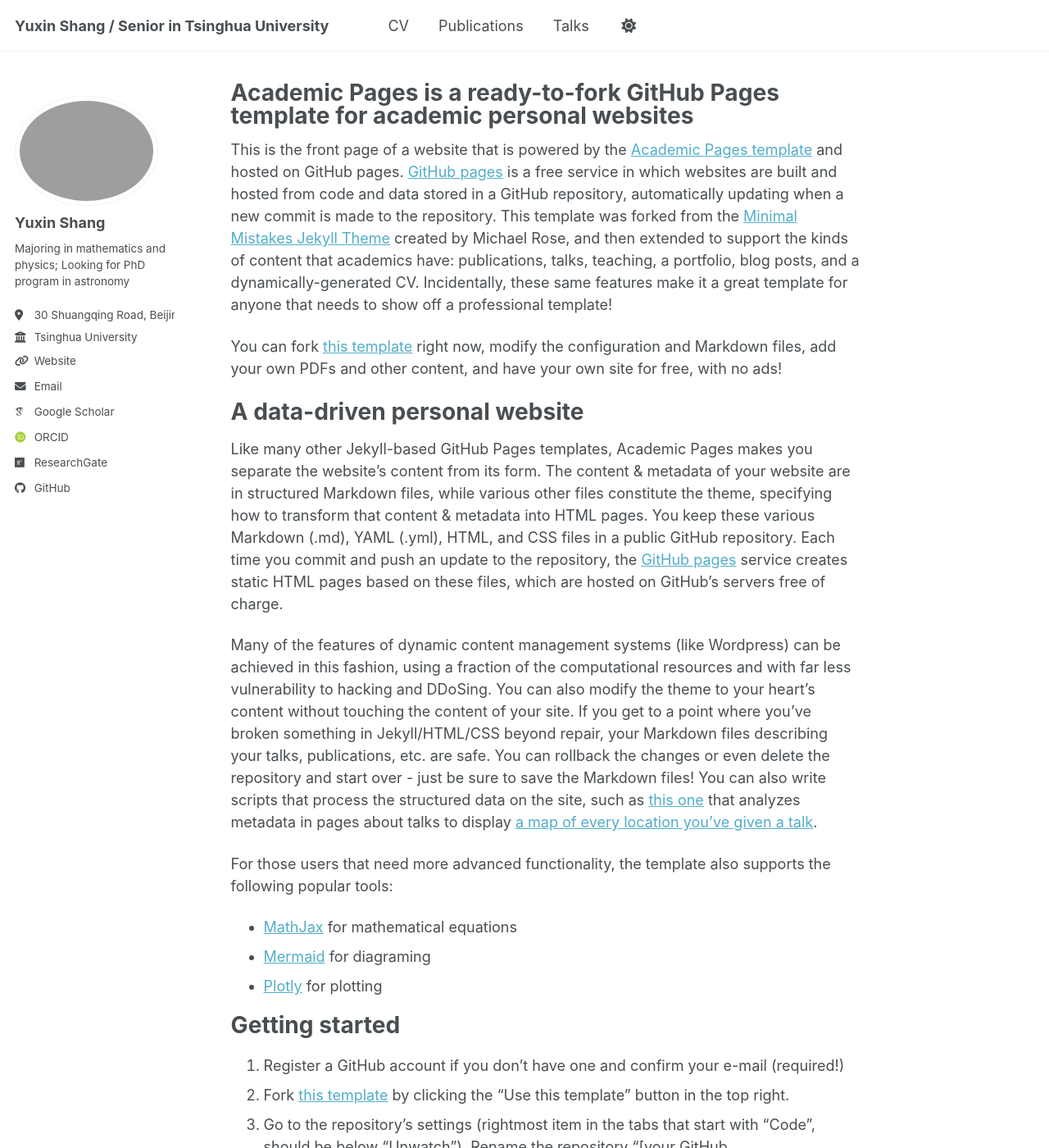
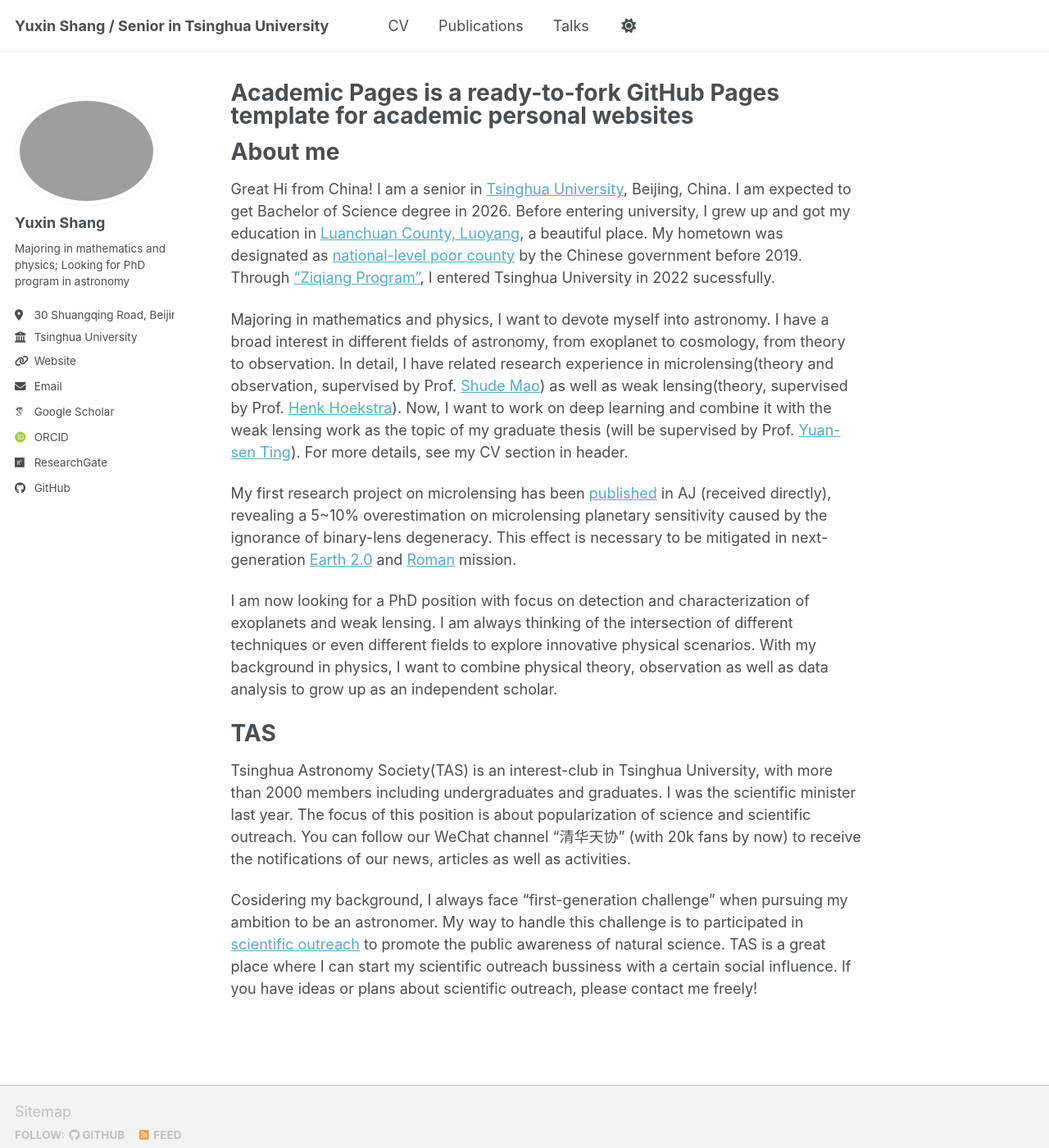
Before and after one commit to YuxinShang-thu/YuxinShang-thu.github.io, a Jekyll site: the page built from _pages/about.md, in a window 1280 px wide and 1400 px high. Shown: the whole window at 82% size. Built offline with Jekyll 4.4.1, drawn with Linux system fonts in a browser that asks for light colours; some web fonts are replaced; a script bundle is joined from its source files by our own code; library files that are not in the unit come from our copies; some of the changed text lies outside the part shown.

Commit message:
Revise about page with personal and research details
Updated personal information and research interests in the about page.

```diff
--- a/_pages/about.md
+++ b/_pages/about.md
@@ -7,50 +7,20 @@ redirect_from:
   - /about.html
 ---
 
-This is the front page of a website that is powered by the [Academic Pages template](https://github.com/academicpages/academicpages.github.io) and hosted on GitHub pages. [GitHub pages](https://pages.github.com) is a free service in which websites are built and hosted from code and data stored in a GitHub repository, automatically updating when a new commit is made to the repository. This template was forked from the [Minimal Mistakes Jekyll Theme](https://mmistakes.github.io/minimal-mistakes/) created by Michael Rose, and then extended to support the kinds of content that academics have: publications, talks, teaching, a portfolio, blog posts, and a dynamically-generated CV. Incidentally, these same features make it a great template for anyone that needs to show off a professional template!
+About me
+====
+Great Hi from China! I am a senior in [Tsinghua University](https://www.tsinghua.edu.cn), Beijing, China. I am expected to get Bachelor of Science degree in 2026. Before entering university, I grew up and got my education in [Luanchuan County, Luoyang](https://en.wikipedia.org/wiki/Luanchuan_County), a beautiful place. My hometown was designated as [national-level poor county](https://en.wikipedia.org/wiki/National-level_poor_county) by the Chinese government before 2019. Through ["Ziqiang Program"](https://join-tsinghua.edu.cn/gnxs/zqjh.htm), I entered Tsinghua University in 2022 sucessfully.
 
- You can fork [this template](https://github.com/academicpages/academicpages.github.io) right now, modify the configuration and Markdown files, add your own PDFs and other content, and have your own site for free, with no ads!
+Majoring in mathematics and physics, I want to devote myself into astronomy. I have a broad interest in different fields of astronomy, from exoplanet to cosmology, from theory to observation. In detail, I have related research experience in microlensing(theory and observation, supervised by Prof. [Shude Mao](https://en.westlake.edu.cn/faculty/Shude-Mao.html)) as well as weak lensing(theory, supervised by Prof. [Henk Hoekstra](https://www.universiteitleiden.nl/en/staffmembers/henk-hoekstra)). Now, I want to work on deep learning and combine it with the weak lensing work as the topic of my graduate thesis (will be supervised by Prof. [Yuan-sen Ting](https://www.google.com/search?client=safari&rls=en&q=Yuansen+Ting&ie=UTF-8&oe=UTF-8)). For more details, see my CV section in header.
 
-A data-driven personal website
-======
-Like many other Jekyll-based GitHub Pages templates, Academic Pages makes you separate the website's content from its form. The content & metadata of your website are in structured Markdown files, while various other files constitute the theme, specifying how to transform that content & metadata into HTML pages. You keep these various Markdown (.md), YAML (.yml), HTML, and CSS files in a public GitHub repository. Each time you commit and push an update to the repository, the [GitHub pages](https://pages.github.com/) service creates static HTML pages based on these files, which are hosted on GitHub's servers free of charge.
+My first research project on microlensing has been [published](https://iopscience.iop.org/article/10.3847/1538-3881/ae14f3) in AJ (received directly), revealing a 5~10% overestimation on microlensing planetary sensitivity caused by the ignorance of binary-lens degeneracy. This effect is necessary to be mitigated in next-generation [Earth 2.0](https://arxiv.org/abs/2206.06693) and [Roman](https://roman.gsfc.nasa.gov) mission.
 
-Many of the features of dynamic content management systems (like Wordpress) can be achieved in this fashion, using a fraction of the computational resources and with far less vulnerability to hacking and DDoSing. You can also modify the theme to your heart's content without touching the content of your site. If you get to a point where you've broken something in Jekyll/HTML/CSS beyond repair, your Markdown files describing your talks, publications, etc. are safe. You can rollback the changes or even delete the repository and start over - just be sure to save the Markdown files! You can also write scripts that process the structured data on the site, such as [this one](https://github.com/academicpages/academicpages.github.io/blob/master/talkmap.ipynb) that analyzes metadata in pages about talks to display [a map of every location you've given a talk](https://academicpages.github.io/talkmap.html).
+I am now looking for a PhD position with focus on detection and characterization of exoplanets and weak lensing. I am always thinking of the intersection of different techniques or even different fields to explore innovative physical scenarios. With my background in physics, I want to combine physical theory, observation as well as data analysis to grow up as an independent scholar.
 
-For those users that need more advanced functionality, the template also supports the following popular tools:
-- [MathJax](https://www.mathjax.org/) for mathematical equations
-- [Mermaid](https://mermaid.js.org/) for diagraming
-- [Plotly](https://plotly.com/javascript/) for plotting
 
-Getting started
-======
-1. Register a GitHub account if you don't have one and confirm your e-mail (required!)
-1. Fork [this template](https://github.com/academicpages/academicpages.github.io) by clicking the "Use this template" button in the top right.
-1. Go to the repository's settings (rightmost item in the tabs that start with "Code", should be below "Unwatch"). Rename the repository "[your GitHub username].github.io", which will also be your website's URL.
-1. Set site-wide configuration and create content & metadata (see below -- also see [this set of diffs](https://archive.is/3TPas) showing what files were changed to set up [an example site](https://getorg-testacct.github.io) for a user with the username "getorg-testacct")
-1. Upload any files (like PDFs, .zip files, etc.) to the files/ directory. They will appear at https://[your GitHub username].github.io/files/example.pdf.
-1. Check status by going to the repository settings, in the "GitHub pages" section
 
-Site-wide configuration
-------
-The main configuration file for the site is in the base directory in [_config.yml](https://github.com/academicpages/academicpages.github.io/blob/master/_config.yml), which defines the content in the sidebars and other site-wide features. You will need to replace the default variables with ones about yourself and your site's github repository. The configuration file for the top menu is in [_data/navigation.yml](https://github.com/academicpages/academicpages.github.io/blob/master/_data/navigation.yml). For example, if you don't have a portfolio or blog posts, you can remove those items from that navigation.yml file to remove them from the header.
+TAS
+====
+Tsinghua Astronomy Society(TAS) is an interest-club in Tsinghua University, with more than 2000 members including undergraduates and graduates. I was the scientific minister last year. The focus of this position is about popularization of science and scientific outreach. You can follow our WeChat channel "清华天协" (with 20k fans by now) to receive the notifications of our news, articles as well as activities.
 
-Create content & metadata
-------
-For site content, there is one Markdown file for each type of content, which are stored in directories like _publications, _talks, _posts, _teaching, or _pages. For example, each talk is a Markdown file in the [_talks directory](https://github.com/academicpages/academicpages.github.io/tree/master/_talks). At the top of each Markdown file is structured data in YAML about the talk, which the theme will parse to do lots of cool stuff. The same structured data about a talk is used to generate the list of talks on the [Talks page](https://academicpages.github.io/talks), each [individual page](https://academicpages.github.io/talks/2012-03-01-talk-1) for specific talks, the talks section for the [CV page](https://academicpages.github.io/cv), and the [map of places you've given a talk](https://academicpages.github.io/talkmap.html) (if you run this [python file](https://github.com/academicpages/academicpages.github.io/blob/master/talkmap.py) or [Jupyter notebook](https://github.com/academicpages/academicpages.github.io/blob/master/talkmap.ipynb), which creates the HTML for the map based on the contents of the _talks directory).
-
-**Markdown generator**
-
-The repository includes [a set of Jupyter notebooks](https://github.com/academicpages/academicpages.github.io/tree/master/markdown_generator
-) that converts a CSV containing structured data about talks or presentations into individual Markdown files that will be properly formatted for the Academic Pages template. The sample CSVs in that directory are the ones I used to create my own personal website at stuartgeiger.com. My usual workflow is that I keep a spreadsheet of my publications and talks, then run the code in these notebooks to generate the Markdown files, then commit and push them to the GitHub repository.
-
-How to edit your site's GitHub repository
-------
-Many people use a git client to create files on their local computer and then push them to GitHub's servers. If you are not familiar with git, you can directly edit these configuration and Markdown files directly in the github.com interface. Navigate to a file (like [this one](https://github.com/academicpages/academicpages.github.io/blob/master/_talks/2012-03-01-talk-1.md) and click the pencil icon in the top right of the content preview (to the right of the "Raw | Blame | History" buttons). You can delete a file by clicking the trashcan icon to the right of the pencil icon. You can also create new files or upload files by navigating to a directory and clicking the "Create new file" or "Upload files" buttons.
-
-Example: editing a Markdown file for a talk
-![Editing a Markdown file for a talk](/images/editing-talk.png)
-
-For more info
-------
-More info about configuring Academic Pages can be found in [the guide](https://academicpages.github.io/markdown/), the [growing wiki](https://github.com/academicpages/academicpages.github.io/wiki), and you can always [ask a question on GitHub](https://github.com/academicpages/academicpages.github.io/discussions). The [guides for the Minimal Mistakes theme](https://mmistakes.github.io/minimal-mistakes/docs/configuration/) (which this theme was forked from) might also be helpful.
+Cosidering my background, I always face "first-generation challenge" when pursuing my ambition to be an astronomer. My way to handle this challenge is to participated in [scientific outreach](https://en.wikipedia.org/wiki/Science_outreach) to promote the public awareness of natural science. TAS is a great place where I can start my scientific outreach bussiness with a certain social influence. If you have ideas or plans about scientific outreach, please contact me freely!
```
